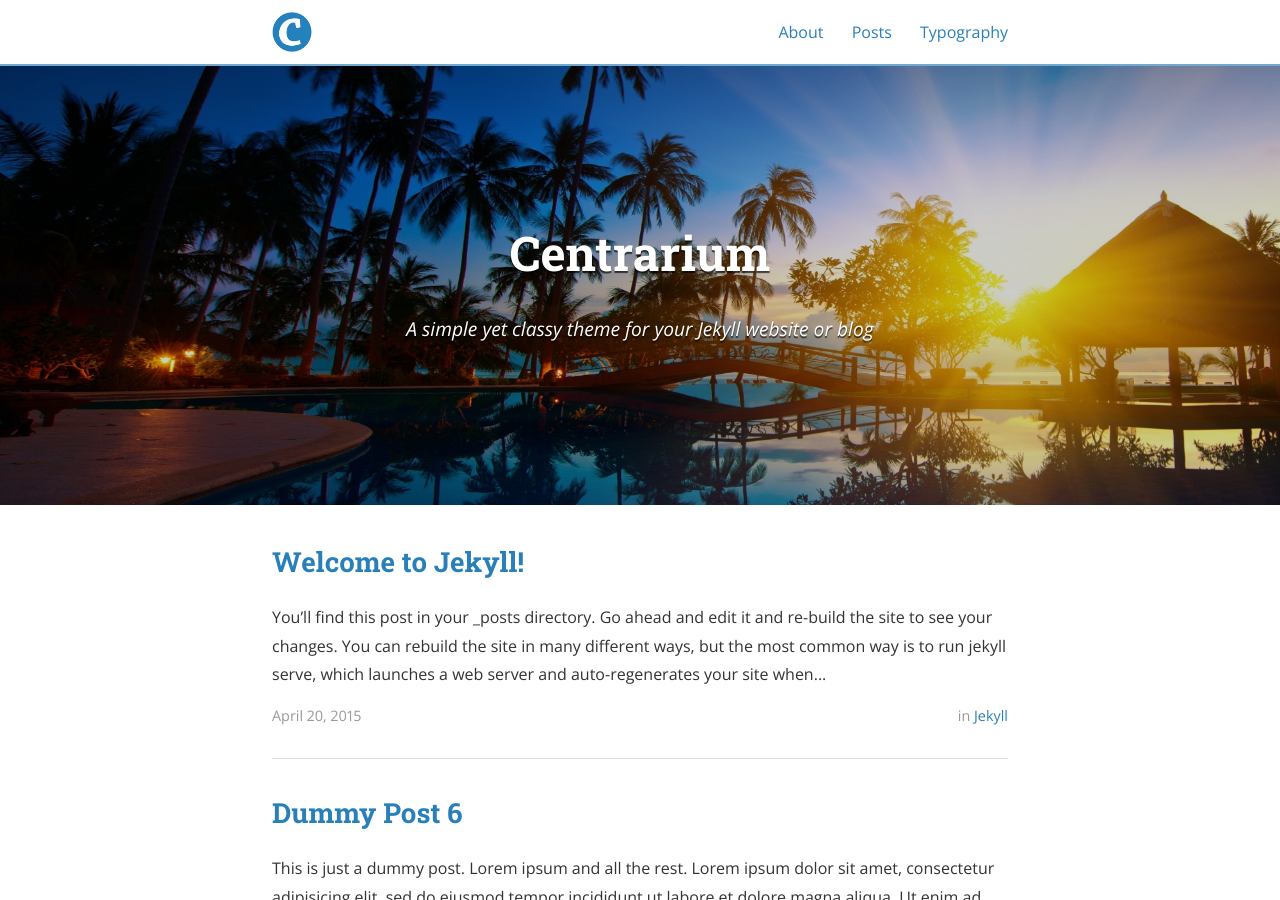
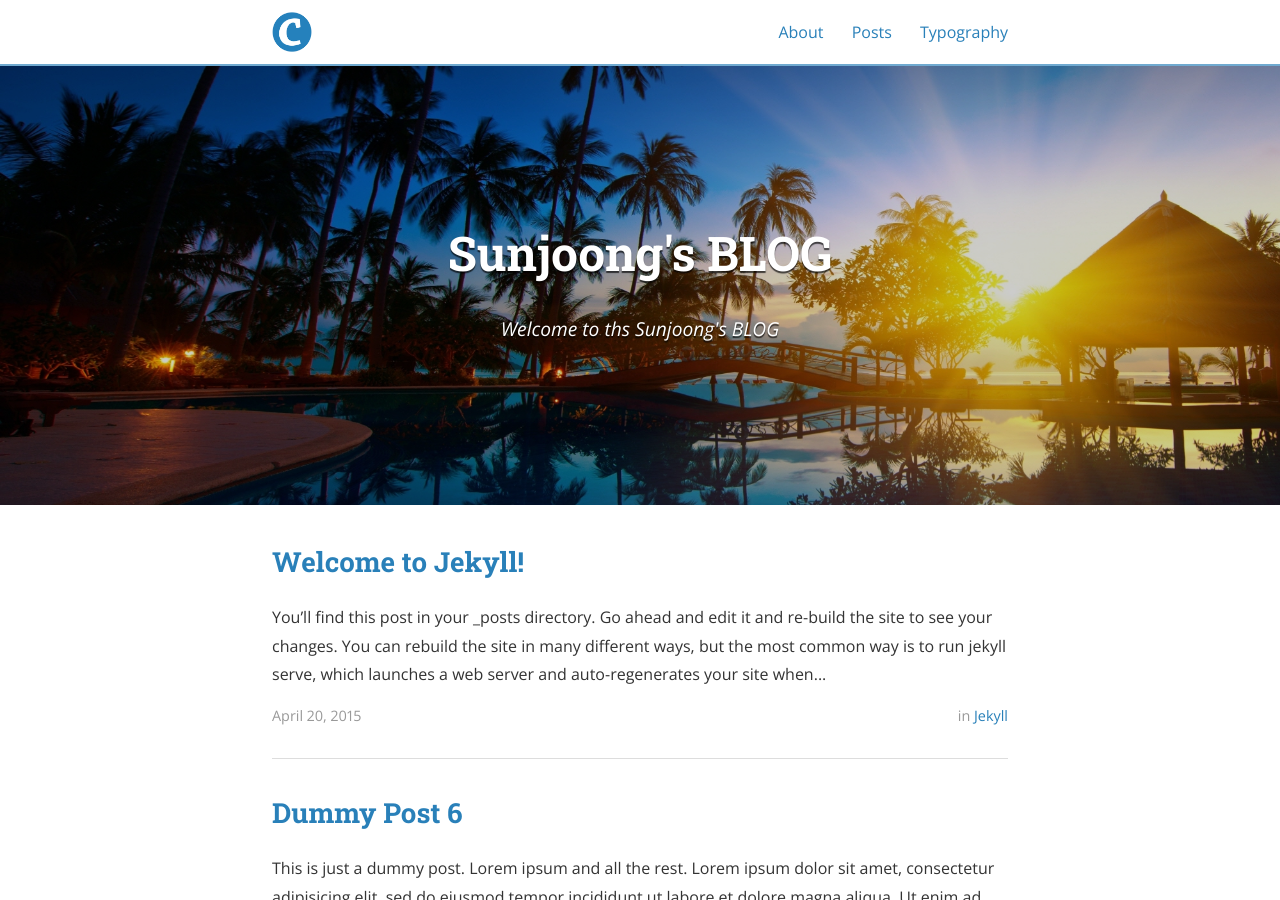
Before and after one commit to sunjoong91/sunjoong91.github.io, a Jekyll site: the page built from index.html, in a window 1280 px wide and 900 px high. Built offline with Jekyll 4.4.1, drawn with Linux system fonts in a browser that asks for light colours; nearby versions of some CDN libraries; the list of posts is cut into pages by our own code; some of the changed text lies outside the part shown.

Commit message:
_config 수정

```diff
--- a/_config.yml
+++ b/_config.yml
@@ -9,10 +9,10 @@ exclude:
   - "/vendor/"
 
 # Site settings
-title: Centrarium
-subtitle: "A simple yet classy theme for your Jekyll website or blog"
-email: blcentra@gmail.com
-name: Ben Centra
+title: Sunjoong's BLOG
+subtitle: "Welcome to ths Sunjoong's BLOG"
+email: sunjoong91@sunjoong91
+name: Sunjoong kim
 description: >
   A simple yet classy theme for your Jekyll website or blog.
 # Base URL of site (i.e. /blog). It should always start with a slash,
```
